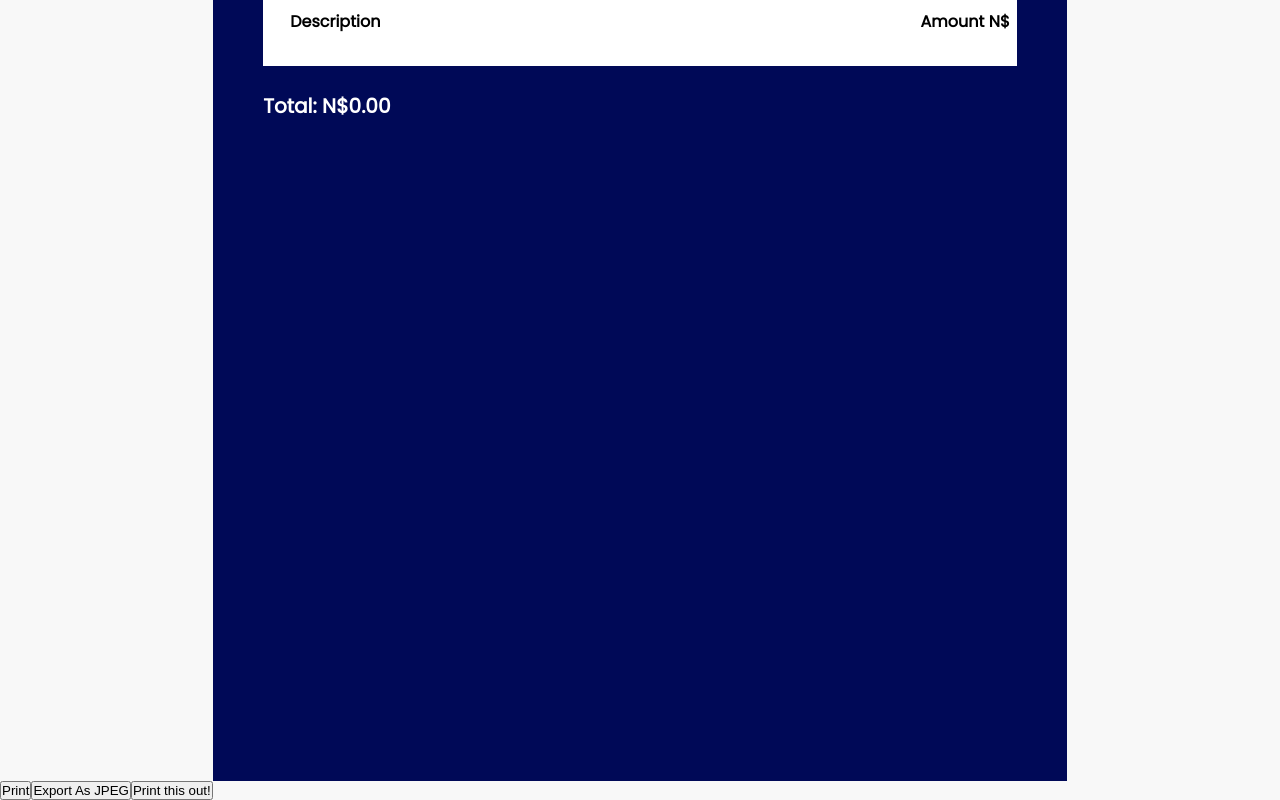
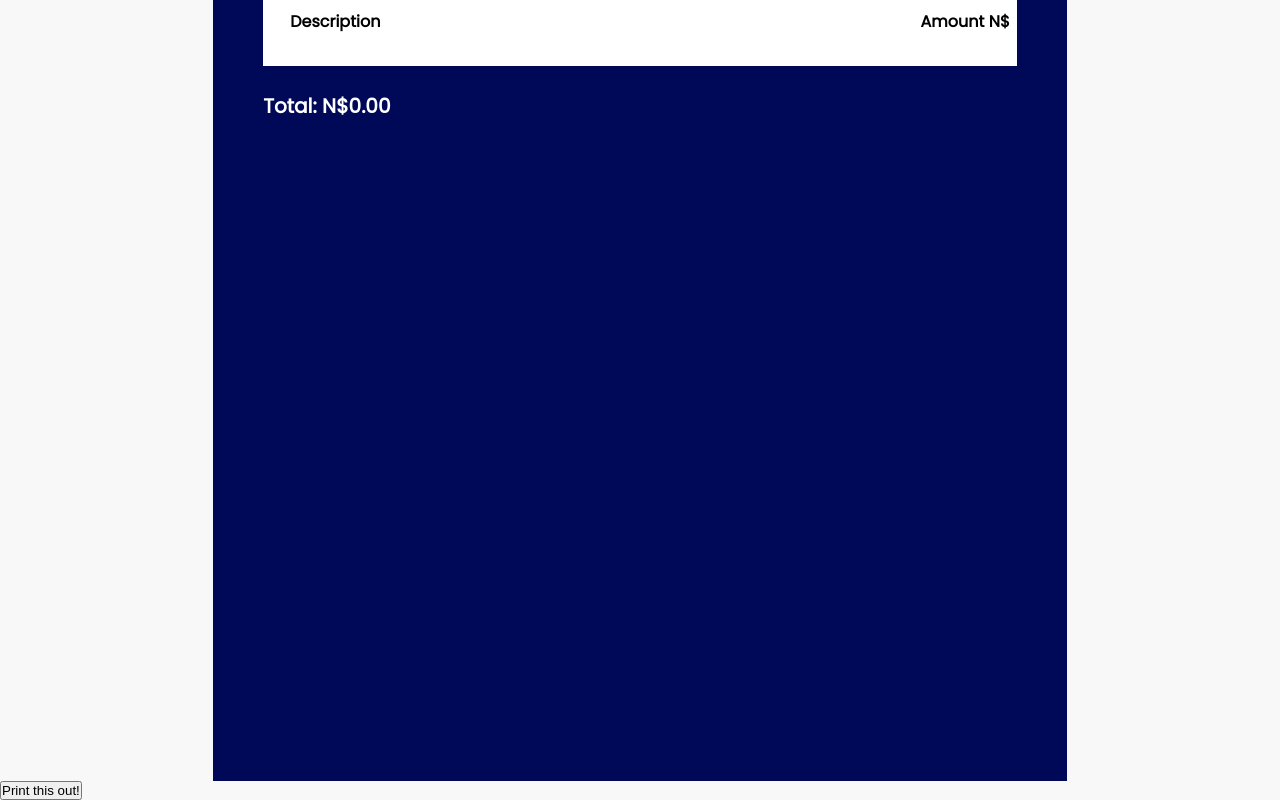
Before and after one commit to douglasmasho/risit, a React (Create React App) app: page /create in a window 1280 px wide. Shown: the part 524-1324 px from the top of the page. Built offline with nearby package versions, Linux system fonts and the light colour scheme.

Commit message:
added pdf functionality

```diff
--- a/src/components/Create.js
+++ b/src/components/Create.js
@@ -82,10 +82,10 @@ const Create = (props) => {
                 <Snippet width="100%"/>
                 </div>
             </div>
-            <button onClick={()=>functionRef.current()}>Print</button>
+            {/* <button onClick={()=>functionRef.current()}>Print</button>
             <button onClick={() => exportComponentAsPNG(pdfRef)}>
          Export As JPEG
-       </button>
+       </button> */}
 
        <ReactToPrint
         trigger={() => <button>Print this out!</button>}
```
